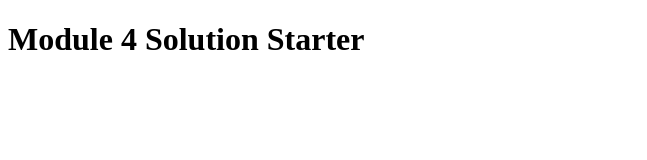
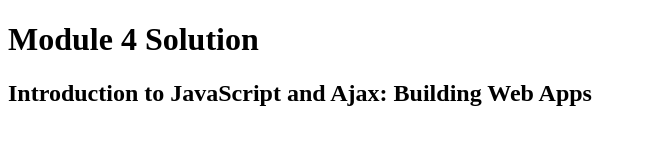
Before and after one commit to mosesmajiyachisale/Introduction-to-JavaScript-and-Ajax, a plain HTML site: page index.html in a window 1280 px wide. Shown: the whole page, without its empty margins (0-647 px from the left). Drawn offline with Linux system fonts and the light colour scheme.

Commit message:
Update index.html

```diff
--- a/index.html
+++ b/index.html
@@ -2,12 +2,13 @@
 <html>
 <head>
   <meta charset="utf-8">
-  <title>Module 4 Solution Starter</title>
+  <title>Module 4 Solution</title>
   <script src="SpeakHello.js"></script>
   <script src="SpeakGoodBye.js"></script>
   <script src="script.js"></script>
 </head>
 <body>
-  <h1>Module 4 Solution Starter</h1>
+  <h1>Module 4 Solution</h1>
+  <h2>Introduction to JavaScript and Ajax: Building Web Apps</h2>
 </body>
 </html>
```
